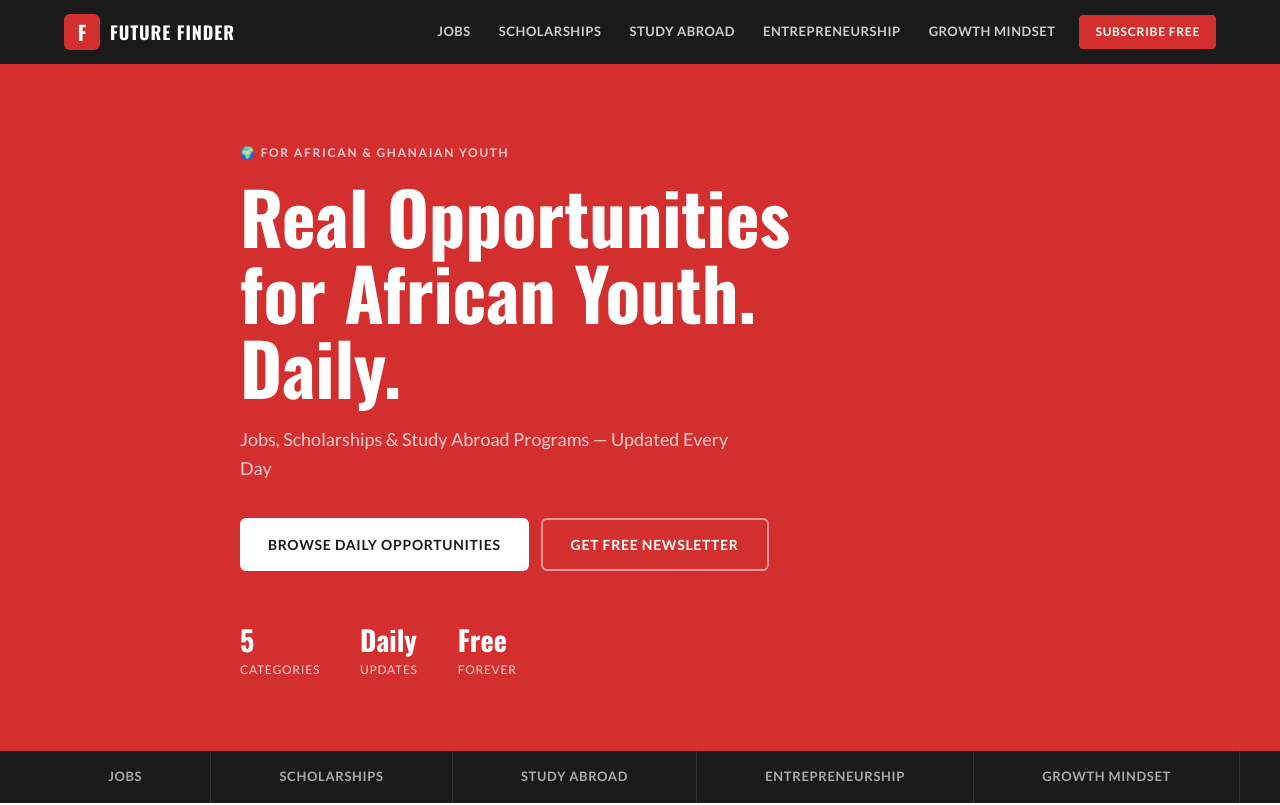
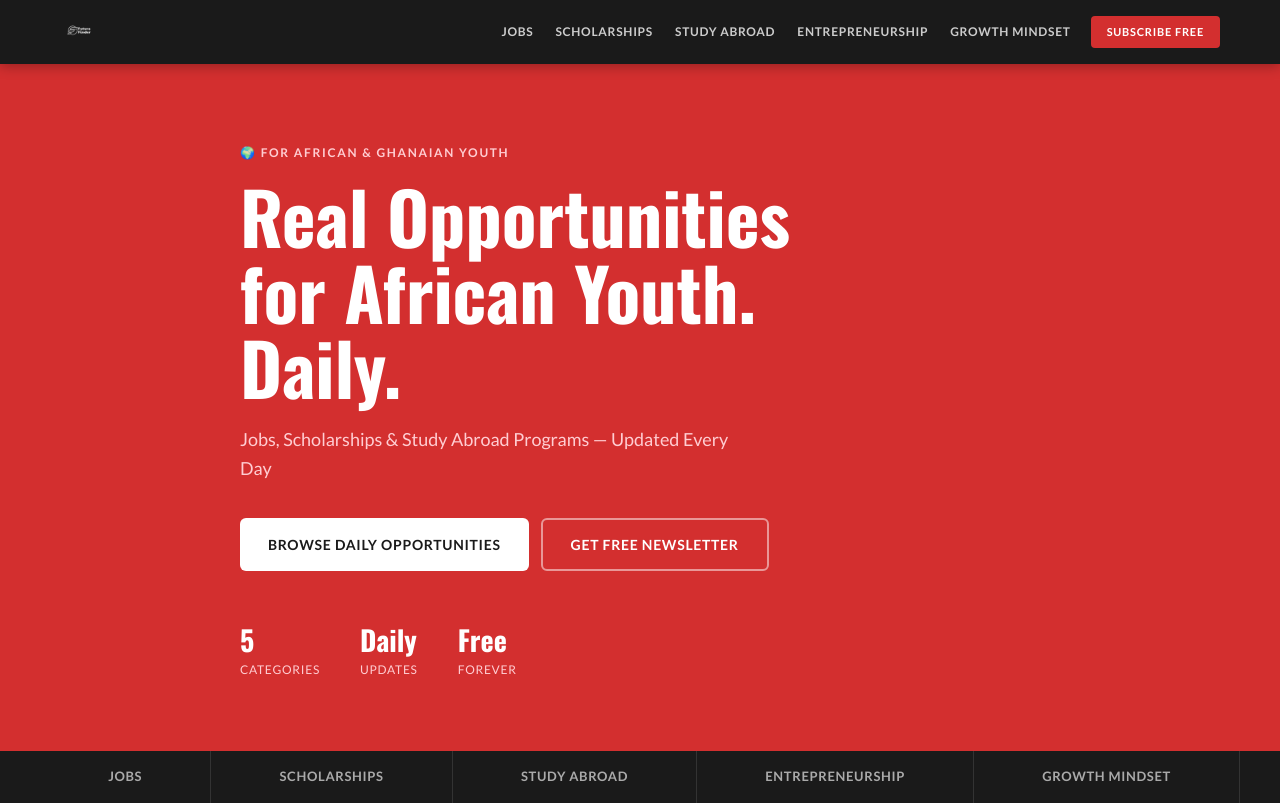
Before and after one commit to aidooK/future-finder, a Next.js app: page / in a window 1280 px wide. Shown: the top 805 px of the page. Built offline with nearby package versions, Linux system fonts and the light colour scheme.

Commit message:
Add logo to header

```diff
--- a/src/components/layout/Header.tsx
+++ b/src/components/layout/Header.tsx
@@ -19,32 +19,31 @@ export default function Header() {
         .nav-link {
           color: #ccc;
           text-decoration: none;
-          font-size: 13px;
+          font-size: 12px;
           font-weight: 700;
           font-family: var(--font-lato);
-          letter-spacing: 0.04em;
+          letter-spacing: 0.06em;
           text-transform: uppercase;
-          padding: 8px 12px;
+          padding: 8px 10px;
           border-radius: 4px;
           transition: color 0.15s, background 0.15s;
+          white-space: nowrap;
         }
-        .nav-link:hover {
-          color: #fff;
-          background: #333;
-        }
+        .nav-link:hover { color: #fff; background: rgba(255,255,255,0.08); }
         .nav-subscribe {
           margin-left: 8px;
           background: #D32F2F;
           color: #fff;
           text-decoration: none;
-          font-size: 12px;
+          font-size: 11px;
           font-weight: 700;
           font-family: var(--font-lato);
-          letter-spacing: 0.06em;
+          letter-spacing: 0.07em;
           text-transform: uppercase;
           padding: 8px 16px;
           border-radius: 4px;
           transition: background 0.15s;
+          white-space: nowrap;
         }
         .nav-subscribe:hover { background: #B71C1C; }
         .mobile-nav-link {
@@ -56,67 +55,66 @@ export default function Header() {
           font-family: var(--font-lato);
           text-transform: uppercase;
           letter-spacing: 0.05em;
-          padding: 12px 0;
+          padding: 14px 0;
           border-bottom: 1px solid #222;
         }
-        @media (max-width: 768px) {
+        .site-logo {
+          height: 40px;
+          width: auto;
+          filter: brightness(0) invert(1);
+          display: block;
+        }
+        @media (max-width: 900px) {
           .desktop-nav { display: none !important; }
-          .mobile-menu-btn { display: block !important; }
+          .mobile-menu-btn { display: flex !important; }
         }
-        @media (min-width: 769px) {
+        @media (min-width: 901px) {
           .mobile-menu-btn { display: none !important; }
         }
       `}</style>
 
-      <header style={{ background: '#1A1A1A', position: 'sticky', top: 0, zIndex: 50 }}>
-        <div style={{ maxWidth: 1200, margin: '0 auto', padding: '0 24px', display: 'flex', alignItems: 'center', justifyContent: 'space-between', height: 64 }}>
+      <header style={{ background: '#1A1A1A', position: 'sticky', top: 0, zIndex: 50, boxShadow: '0 2px 12px rgba(0,0,0,0.3)' }}>
+        <div style={{ maxWidth: 1200, margin: '0 auto', padding: '0 20px', display: 'flex', alignItems: 'center', justifyContent: 'space-between', height: 64 }}>
 
           {/* Logo */}
-          <Link href="/" style={{ display: 'flex', alignItems: 'center', gap: 10, textDecoration: 'none' }}>
-            <div style={{
-              width: 36, height: 36, background: '#D32F2F', borderRadius: 6,
-              display: 'flex', alignItems: 'center', justifyContent: 'center',
-              fontFamily: 'var(--font-oswald)', fontSize: 20, fontWeight: 700, color: '#fff'
-            }}>F</div>
-            <span style={{ fontFamily: 'var(--font-oswald)', fontSize: 18, fontWeight: 700, color: '#fff', letterSpacing: '0.05em', textTransform: 'uppercase' }}>
-              Future Finder
-            </span>
+          <Link href="/" style={{ display: 'flex', alignItems: 'center', textDecoration: 'none', flexShrink: 0 }}>
+            <img
+              src="/logo.png"
+              alt="Future Finder"
+              className="site-logo"
+            />
           </Link>
 
           {/* Desktop Nav */}
-          <nav className="desktop-nav" style={{ display: 'flex', alignItems: 'center', gap: 4 }}>
+          <nav className="desktop-nav" style={{ display: 'flex', alignItems: 'center', gap: 2 }}>
             {navLinks.map(link => (
-              <Link key={link.href} href={link.href} className="nav-link">
-                {link.label}
-              </Link>
+              <Link key={link.href} href={link.href} className="nav-link">{link.label}</Link>
             ))}
-            <Link href="/newsletter" className="nav-subscribe">
-              Subscribe Free
-            </Link>
+            <Link href="/newsletter" className="nav-subscribe">Subscribe Free</Link>
           </nav>
 
           {/* Mobile Hamburger */}
           <button
             onClick={() => setOpen(!open)}
             className="mobile-menu-btn"
-            style={{ background: 'none', border: 'none', cursor: 'pointer', padding: 8 }}
+            style={{ background: 'none', border: 'none', cursor: 'pointer', padding: 8, flexDirection: 'column', gap: 5, display: 'none' }}
             aria-label="Toggle menu"
           >
-            <div style={{ width: 24, height: 2, background: '#fff', margin: '5px 0', transition: 'all 0.2s', transform: open ? 'rotate(45deg) translate(5px,5px)' : 'none' }} />
-            <div style={{ width: 24, height: 2, background: '#fff', margin: '5px 0', opacity: open ? 0 : 1 }} />
-            <div style={{ width: 24, height: 2, background: '#fff', margin: '5px 0', transition: 'all 0.2s', transform: open ? 'rotate(-45deg) translate(5px,-5px)' : 'none' }} />
+            <span style={{ width: 24, height: 2, background: '#fff', display: 'block', transition: 'all 0.2s', transform: open ? 'rotate(45deg) translate(5px,5px)' : 'none' }} />
+            <span style={{ width: 24, height: 2, background: '#fff', display: 'block', opacity: open ? 0 : 1, transition: 'opacity 0.2s' }} />
+            <span style={{ width: 24, height: 2, background: '#fff', display: 'block', transition: 'all 0.2s', transform: open ? 'rotate(-45deg) translate(5px,-5px)' : 'none' }} />
           </button>
         </div>
 
         {/* Mobile Menu */}
         {open && (
-          <div style={{ background: '#111', borderTop: '1px solid #333', padding: '16px 24px 24px' }}>
+          <div style={{ background: '#111', borderTop: '1px solid #2a2a2a', padding: '8px 20px 24px' }}>
             {navLinks.map(link => (
               <Link key={link.href} href={link.href} className="mobile-nav-link" onClick={() => setOpen(false)}>
                 {link.label}
               </Link>
             ))}
-            <Link href="/newsletter" onClick={() => setOpen(false)} style={{ display: 'block', marginTop: 16, background: '#D32F2F', color: '#fff', textDecoration: 'none', fontSize: 14, fontWeight: 700, fontFamily: 'var(--font-lato)', textTransform: 'uppercase', letterSpacing: '0.06em', padding: '12px 20px', borderRadius: 4, textAlign: 'center' }}>
+            <Link href="/newsletter" onClick={() => setOpen(false)} style={{ display: 'block', marginTop: 16, background: '#D32F2F', color: '#fff', textDecoration: 'none', fontSize: 14, fontWeight: 700, fontFamily: 'var(--font-lato)', textTransform: 'uppercase', letterSpacing: '0.06em', padding: '13px 20px', borderRadius: 4, textAlign: 'center' }}>
               Subscribe Free
             </Link>
           </div>
```
